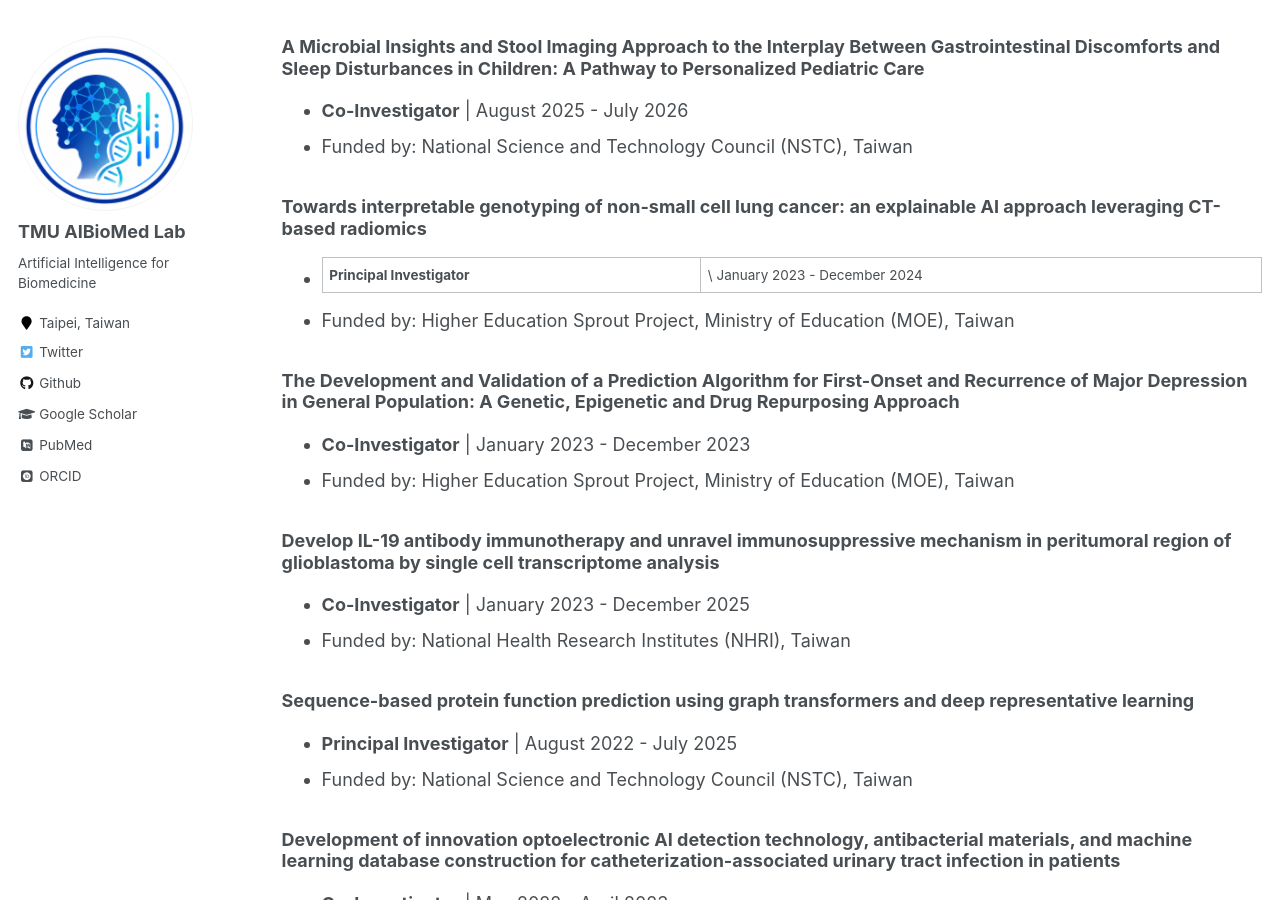
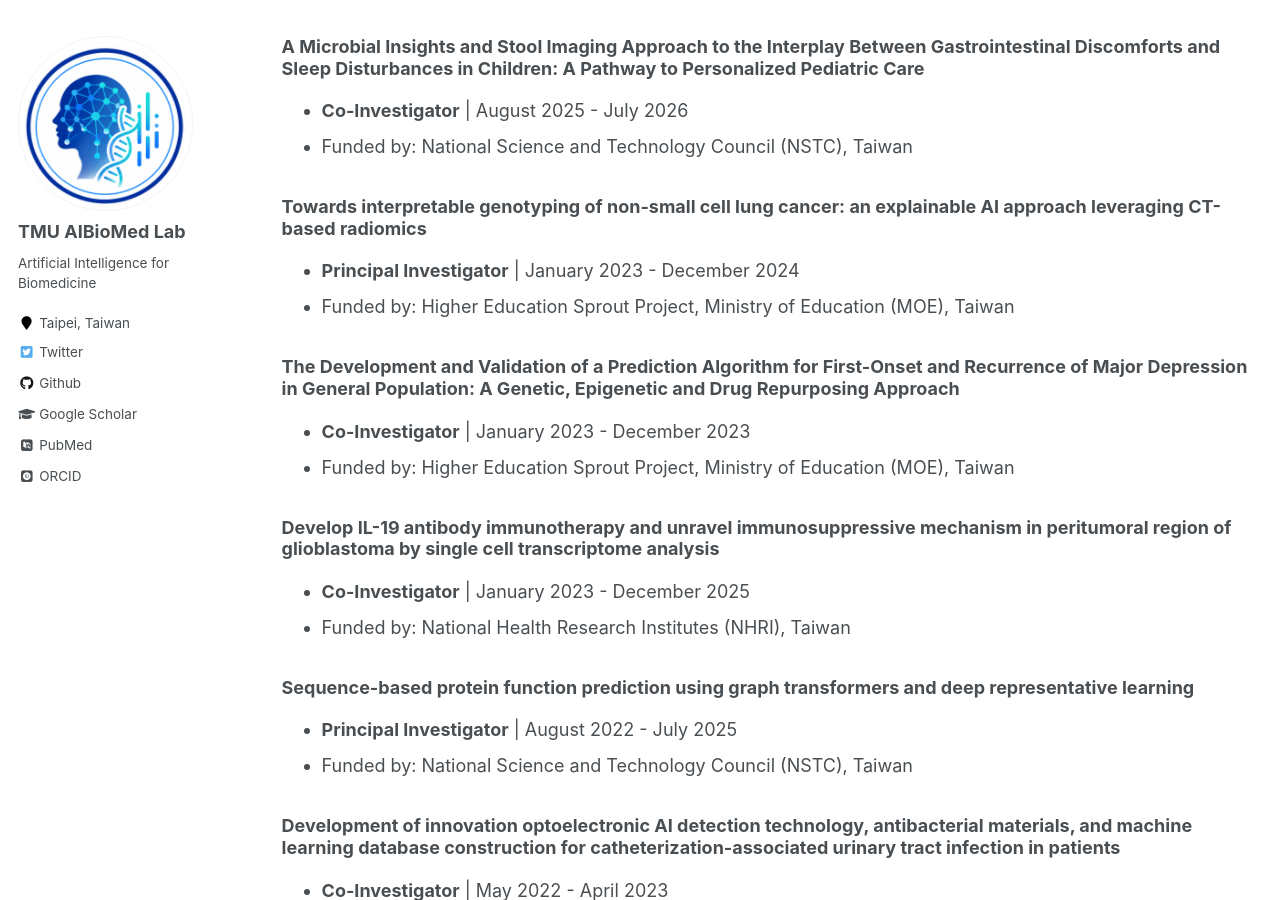
Before and after one commit to khanhlee/khanhlee.github.io, a Jekyll site: the page built from _pages/grant.md, in a window 1280 px wide and 900 px high, scrolled down 920 px. Built offline with Jekyll 4.4.1, drawn with Linux system fonts in a browser that asks for light colours; some web fonts are replaced.

```diff
--- a/_pages/grant.md
+++ b/_pages/grant.md
@@ -30,7 +30,7 @@ The following projects highlight our research activities in artificial intellige
 * Funded by: National Science and Technology Council (NSTC), Taiwan
 
 ### Towards interpretable genotyping of non-small cell lung cancer: an explainable AI approach leveraging CT-based radiomics
-* **Principal Investigator** |\ January 2023 - December 2024
+* **Principal Investigator** \| January 2023 - December 2024
 * Funded by: Higher Education Sprout Project, Ministry of Education (MOE), Taiwan
 
 ### The Development and Validation of a Prediction Algorithm for First-Onset and Recurrence of Major Depression in General Population: A Genetic, Epigenetic and Drug Repurposing Approach
```
